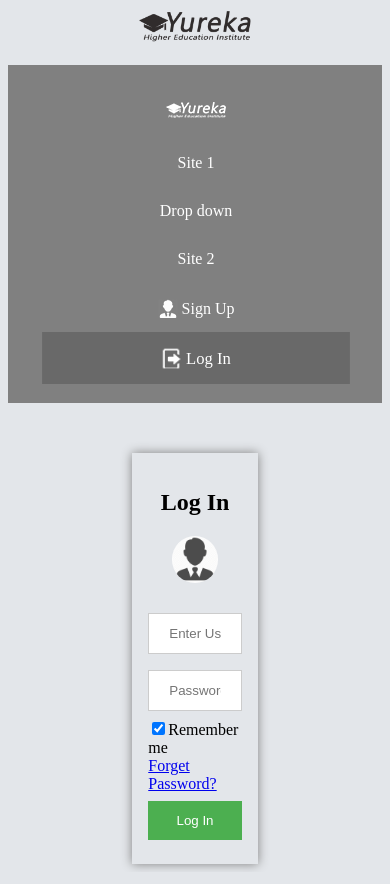
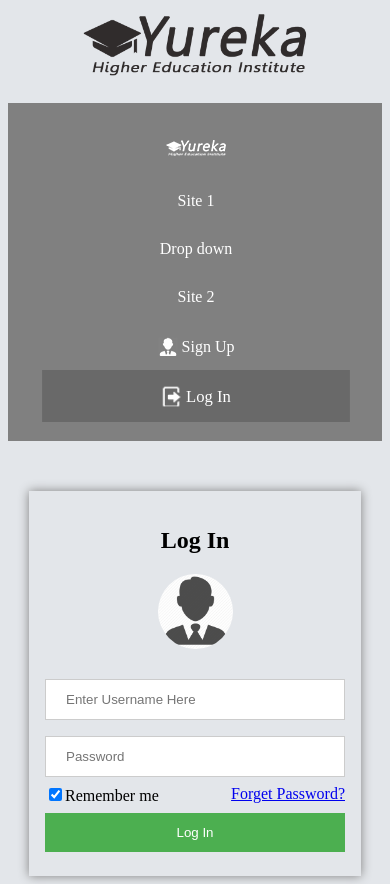
Before and after one commit to ThilinaPrasad/OOSD_Project, a PHP site: page /html/login.html in a window 390 px wide. Run offline with PHP 8.4, Linux system fonts and the light colour scheme.

Commit message:
Successfully tested in mobile :)

```diff
--- a/css/login.css
+++ b/css/login.css
@@ -6,6 +6,7 @@
     margin: auto;
     margin-top: 50px;
     box-shadow: 0 0 10px gray;
+    min-width: 300px;
 }
 
 /* wrapping rectangle */
@@ -56,3 +57,14 @@ input[type="submit"]:hover {
 }
 
 /* avatar */
+
+@media only screen and (max-width: 500px) {
+    .container{
+        width: 300px;
+
+    }
+    #avatar{
+        height: 15%;
+        width: 25%;
+    }
+}
--- a/css/main.css
+++ b/css/main.css
@@ -1,3 +1,7 @@
+#mainLogo{
+    width:30%;
+    height:40%;
+}
 /*/////////////////////////////////////////////////navigation bar start/////////////////////////////////////////////////*/
 .nav {
     border: none;
@@ -91,6 +95,10 @@
     .nav li {
         width: 100%;
     }
+    #mainLogo{
+        width: 60%;
+        height: 40%;
+    }
 }
 
 /*mobile responsive section*/
--- a/html/login.html
+++ b/html/login.html
@@ -11,7 +11,7 @@
 <body bgcolor="#e3e6ea">
 <!--header section-->
 <header>
-    <center><img src="../img/Yureka%20logo.png" id="mainLogo" width="30%" height="40%"></center>
+    <center><img src="../img/Yureka%20logo.png" id="mainLogo"></center>
     <!--navigation bar start-->
     <ul class="nav">
         <li><a href="../index.html"><img src="../img/nav/nav_yureka_logo.png"></a></li>
--- a/html/signup.html
+++ b/html/signup.html
@@ -9,7 +9,7 @@
 <body bgcolor="#e3e6ea">
 <!--header section-->
 <header>
-    <center><img src="../img/Yureka%20logo.png" id="mainLogo" width="30%" height="40%"></center>
+    <center><img src="../img/Yureka%20logo.png" id="mainLogo"></center>
     <!--navigation bar start-->
     <ul class="nav">
         <li><a href="../index.html"><img src="../img/nav/nav_yureka_logo.png"></a></li>
--- a/index.html
+++ b/index.html
@@ -9,7 +9,7 @@
 <body bgcolor="#e3e6ea">
 <!--header section-->
 <header>
-    <center><img src="img/Yureka%20logo.png" id="mainLogo" width="30%" height="40%"></center>
+    <center><img src="img/Yureka%20logo.png" id="mainLogo"></center>
     <!--navigation bar start-->
     <ul class="nav">
         <li class="active"><a href="index.html"><img src="img/nav/nav_yureka_logo.png"></a></li>
```
